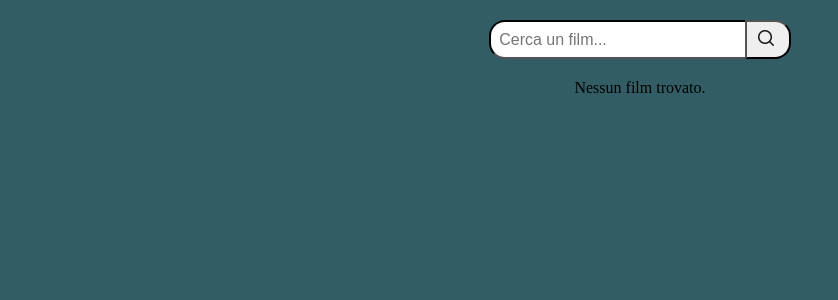
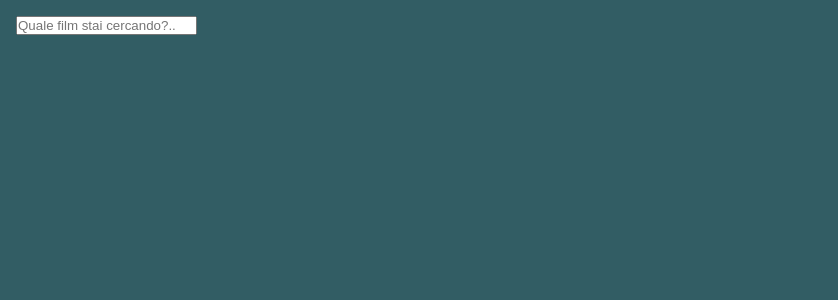
Before and after one commit to DanieleTrippodo/vite-boolflix, a Vue app: page / in a window 1280 px wide. Shown: the top 300 px of the page, without its empty margins (0-838 px from the left). Built offline with nearby package versions, Linux system fonts and the light colour scheme.

Commit message:
rebuilt all over again from the ground

```diff
--- a/src/App.vue
+++ b/src/App.vue
@@ -1,103 +1,26 @@
+<template>
+  <div id="app">
+    <MovieList />
+  </div>
+</template>
+
 <script>
-import axios from './axios';
-import MovieSearch from './components/MovieSearch.vue';
 import MovieList from './components/MovieList.vue';
 
 export default {
-  name: 'App',
-  components: {
-    MovieSearch,
-    MovieList
-  },
-  data() {
-    return {
-      movies: [],
-      loading: false,
-      error: null
-    };
-  },
-  methods: {
-    async fetchMovies(query) {
-      this.loading = true;
-      this.error = null;
-      try {
-        const response = await axios.get('/search/movie', {
-          params: {
-            api_key: '4ec0ba7c0ea82de7085d2c129e2c544d', // todo - qui dobbiamo sostiturire con la costra API Key
-            query,
-            language: 'it-IT'
-          }
-        });
-        this.movies = response.data.results;
-      } catch (error) {
-        this.error = 'Errore nella ricerca dei film';
-      } finally {
-        this.loading = false;
-      }
-    }
-  }
+  components: { MovieList },
 };
-/* Contenuto JS e Vue3 */
 </script>
 
 
 
 
 
+<style scoped>
 
 
 
-<template>
-  <!-- Contenuto HTML -->
-
-  <div class="app">
-    <MovieSearch @search-movies="fetchMovies" />
-    <div v-if="loading" class="loading">Caricamento...</div>
-    <div v-if="error" class="error">{{ error }}</div>
-    <MovieList :movies="movies" />
-  </div>
-
-</template>
-
-
-
-
-
-
-
-
-
-
-
-<style scoped>
-/* Contenuto CSS o SCSS */
-
-
-
-/* #SearchBar{
-  display: flex;
-  flex-direction: column;       Non serve più per adesso...
-  align-items: center;
-} */
-
-.app {
-  text-align: center;
-}
-
-.loading {
-  margin: 20px;
-  font-size: 18px;
-  color: blue;
-}
-
-.error {
-  margin: 20px;
-  font-size: 18px;
-  color: red;
-}
 </style>
-
-
 
 
 
--- a/src/axios.js
+++ /dev/null
@@ -1,9 +0,0 @@
-import axios from 'axios';
-
-const instance = axios.create({
-  baseURL: 'https://api.example.com',
-  timeout: 1000,
-  headers: { 'X-Custom-Header': 'foobar' }
-});
-
-export default instance;
--- a/src/components/FilmCard.vue
+++ b/src/components/FilmCard.vue
@@ -1,35 +1,29 @@
-<!-- Qui va la logica del componente (Vue3 + Javascript) -->
+<template>
+  <div class="film-card">
+    <img :src="`https://image.tmdb.org/t/p/w500${movie.poster_path}`" alt="Movie Poster"/>
+    <h3>{{ movie.title }}</h3>
+  </div>
+</template>
+
 <script>
 export default {
-  name: 'FilmCard',
   props: {
-    movie: {
-      type: Object,
-      required: true
-    }
-  }
+    movie: Object,
+  },
 };
 </script>
 
-
-
-<!-- Qui va il contenuto di questo elemento (HTML) -->
-<template>
-  <div class="film-card">
-    <h2>{{ movie.title }}</h2>
-    <p><strong>Titolo:</strong> {{ movie.original_title }}</p>
-    <p><strong>Lingua:</strong> {{ movie.original_language }}</p>
-    <p><strong>Voto:</strong> {{ movie.vote_average }}</p>
-  </div>
-</template>
-
-
-
-<!-- Qui va lo stile CSS di questo elemento (CSS) -->
 <style scoped>
 .film-card {
+  display: inline-block;
+  margin: 10px;
+  padding: 10px;
   border: 1px solid #ccc;
-  padding: 10px;
-  margin-bottom: 10px;
+  border-radius: 4px;
+  text-align: center;
+}
+.film-card img {
+  width: 100%;
+  height: auto;
 }
 </style>
--- a/src/components/MovieList.vue
+++ b/src/components/MovieList.vue
@@ -1,46 +1,35 @@
-<!-- Qui va la logica del componente (Vue3 + Javascript) -->
 <script>
+import MovieSearch from './MovieSearch.vue';
 import FilmCard from './FilmCard.vue';
 
 export default {
-  name: 'MovieList',
-  props: {
-    movies: {
-      type: Array,
-      required: true
-    }
+  components: { MovieSearch, FilmCard },
+  data() {
+    return {
+      movies: [],
+    };
   },
-  components: {
-    FilmCard
-  }
+  methods: {
+    setResults(movies) {
+      this.movies = movies;
+    },
+  },
 };
 </script>
 
 
-
-<!-- Qui va il contenuto di questo elemento (HTML) -->
 <template>
-  <div class="movie-list">
-    <ul v-if="movies.length">
-      <li v-for="movie in movies" :key="movie.id" class="movie-item">
-        <FilmCard :movie="movie" />
-      </li>
-    </ul>
-    <div v-else>
-      Nessun film trovato.
+  <div>
+    <MovieSearch @results="setResults" />
+    <div v-if="movies.length">
+      <FilmCard v-for="movie in movies" :key="movie.id" :movie="movie" />
     </div>
   </div>
 </template>
 
 
 
-<!-- Qui va lo stile CSS di questo elemento (CSS) -->
 <style scoped>
-.movie-list {
-  margin: 20px;
-}
 
-.movie-item {
-  margin-bottom: 10px;
-}
+
 </style>
--- a/src/components/MovieSearch.vue
+++ b/src/components/MovieSearch.vue
@@ -1,64 +1,32 @@
-<!-- Qui va la logica del componente (Vue3 + Javascript) -->
 <script>
+import axios from 'axios';
+
 export default {
-  name: 'MovieSearch',
   data() {
     return {
-      query: ''
+      query: '',
     };
   },
   methods: {
-    search() {
-      this.$emit('search-movies', this.query);
-    }
-  }
+    async searchMovie() {
+      const apiKey = '4ec0ba7c0ea82de7085d2c129e2c544d';
+      const response = await axios.get(`https://api.themoviedb.org/3/search/movie?api_key=${apiKey}&query=${this.query}`);
+      this.$emit('results', response.data.results);
+    },
+  },
 };
 </script>
 
 
-
-<!-- Qui va il contenuto di questo elemento (HTML) -->
 <template>
-  <div class="search-bar">
-    <input v-model="query" @keyup.enter="search" placeholder="Cerca un film..." />
-
-    <!-- Bottone per avviare la ricerca -->
-    <button @click="search">
-      <img src="../assets/img/search-icon-2048x2048-cmujl7en.png" alt="Search" class="icon">
-    </button>
+  <div>
+    <input v-model="query" @keyup.enter="searchMovie" placeholder="Quale film stai cercando?.."/>
   </div>
 </template>
 
 
-
-<!-- Qui va lo stile CSS di questo elemento (CSS) -->
 <style scoped>
-button {
-  font-weight: bold;
-  border-top-right-radius: 1rem;
-  border-bottom-right-radius: 1rem;
-  padding: .5rem;
-}
-
 input{
-  padding: .5rem;
-  border-top-left-radius: 1rem;
-  border-bottom-left-radius: 1rem;
-  border-right-style: none;
-  font-size: 16px;
-  width: 16rem;
-  border-color: black;
-}
-
-.search-bar {
-  display: flex;
-  justify-content: center;
-  margin: 20px;
-}
-
-.icon{
-  width: 1rem;
-  margin-left: .2rem;
-  margin-right: .4rem;
+  margin: 1rem;
 }
 </style>
```
Also changed, not shown: src/main.js (+4 -4 lines).
